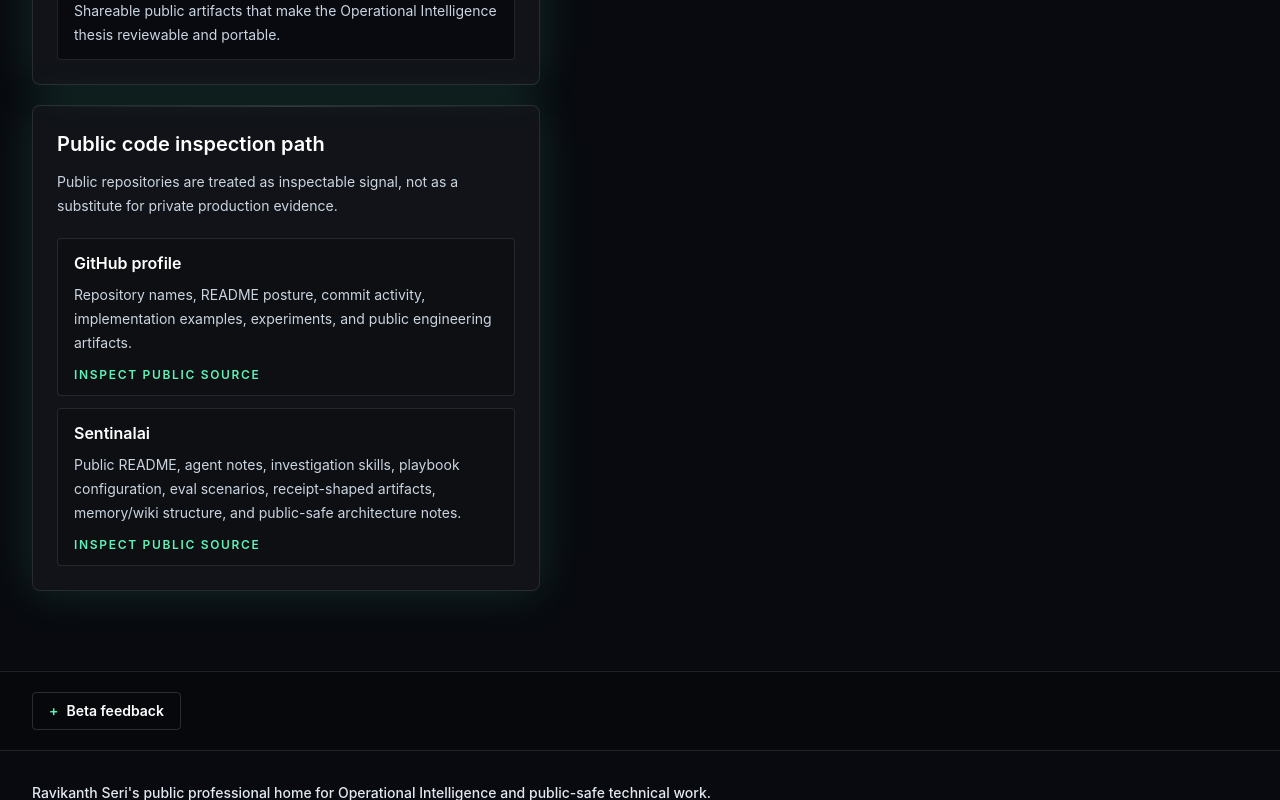
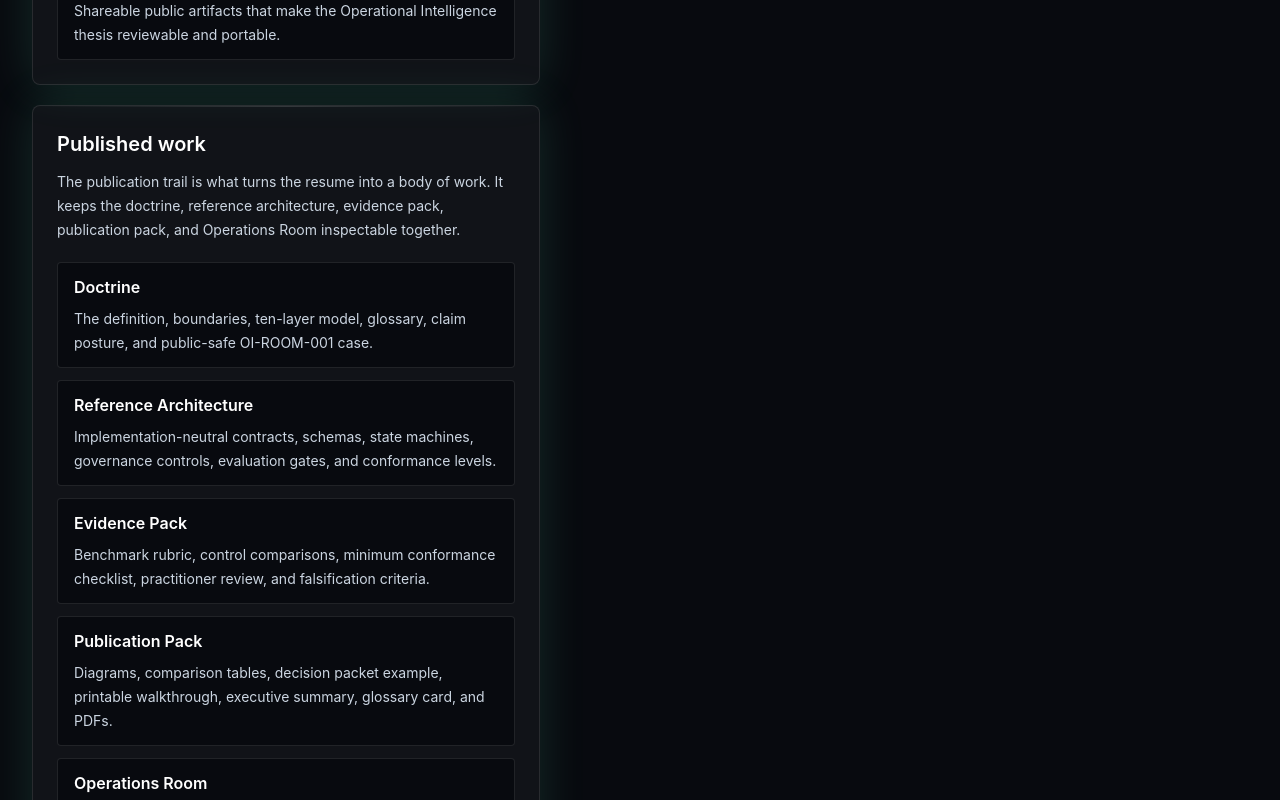
Before and after one commit to rseri17-code/seri-ai, a Next.js app: page /resume in a window 1280 px wide. Shown: the part 6820-7620 px from the top of the page. Built offline with nearby package versions, Linux system fonts and the light colour scheme; no server answers.

Commit message:
Surface publication trail on resume

```diff
--- a/app/page.tsx
+++ b/app/page.tsx
@@ -1,11 +1,11 @@
 import Link from "next/link";
-import { ArrowRight, BrainCircuit, ClipboardCheck, GitBranch, Linkedin, Network, ShieldCheck, Sparkles } from "lucide-react";
+import { ArrowRight, BrainCircuit, ClipboardCheck, GitBranch, Linkedin, ShieldCheck } from "lucide-react";
 import { Card } from "@/components/card";
 import { HeroIntelligenceMap } from "@/components/hero-intelligence-map";
 import { Portrait } from "@/components/portrait";
 import { Section } from "@/components/section";
 import { TrackedAnchor, TrackedLink } from "@/components/tracked-link";
-import { homeArticles, homeBuilderDna, homeCategoryContrast, homeEvalReport, homeFalsificationTests, homeHarnessThesis, homeMobileArtifactSignals, homeOperatingRules, homeOperatorOriginProof, homePatterns, homePrimaryPaths, homeProfileLinks, homeReviewerPaths } from "@/content/home";
+import { homeArticles, homeCategoryContrast, homeEvalReport, homeFalsificationTests, homeHarnessThesis, homeMobileArtifactSignals, homeOperatingRules, homeOperatorOriginProof, homePatterns, homePrimaryPaths, homeProfileLinks, homeReviewerPaths } from "@/content/home";
 import { professionalGraph, resume } from "@/content/site";
 
 const proofStrip = [
--- a/app/resume/page.tsx
+++ b/app/resume/page.tsx
@@ -177,7 +177,7 @@ export default function ResumePage() {
               ))}
             </div>
           </Card>
-          <Card>
+        <Card>
           <h2 className="text-xl font-semibold text-white">Public proof</h2>
             <div className="mt-5 space-y-3">
             {resume.publicProof.map((item) => (
@@ -195,6 +195,20 @@ export default function ResumePage() {
                 <span className="mt-2 block text-sm text-mint">{item.value}</span>
                 <span className="mt-2 block text-sm leading-6 text-slate-300">{item.description}</span>
               </a>
+            ))}
+          </div>
+        </Card>
+        <Card className="border-signal/25 bg-signal/[0.045]">
+          <h2 className="text-xl font-semibold text-white">Published work</h2>
+          <p className="mt-3 text-sm leading-6 text-slate-300">
+            The publication trail is what turns the resume into a body of work. It keeps the doctrine, reference architecture, evidence pack, publication pack, and Operations Room inspectable together.
+          </p>
+          <div className="mt-5 space-y-3">
+            {professionalGraph.reviewSpine.map((item) => (
+              <Link key={item.href} href={item.href} className="block rounded border border-white/10 bg-ink px-4 py-3 transition hover:border-signal/40">
+                <span className="block font-semibold text-white">{item.label}</span>
+                <span className="mt-2 block text-sm leading-6 text-slate-300">{item.detail}</span>
+              </Link>
             ))}
           </div>
         </Card>
```
